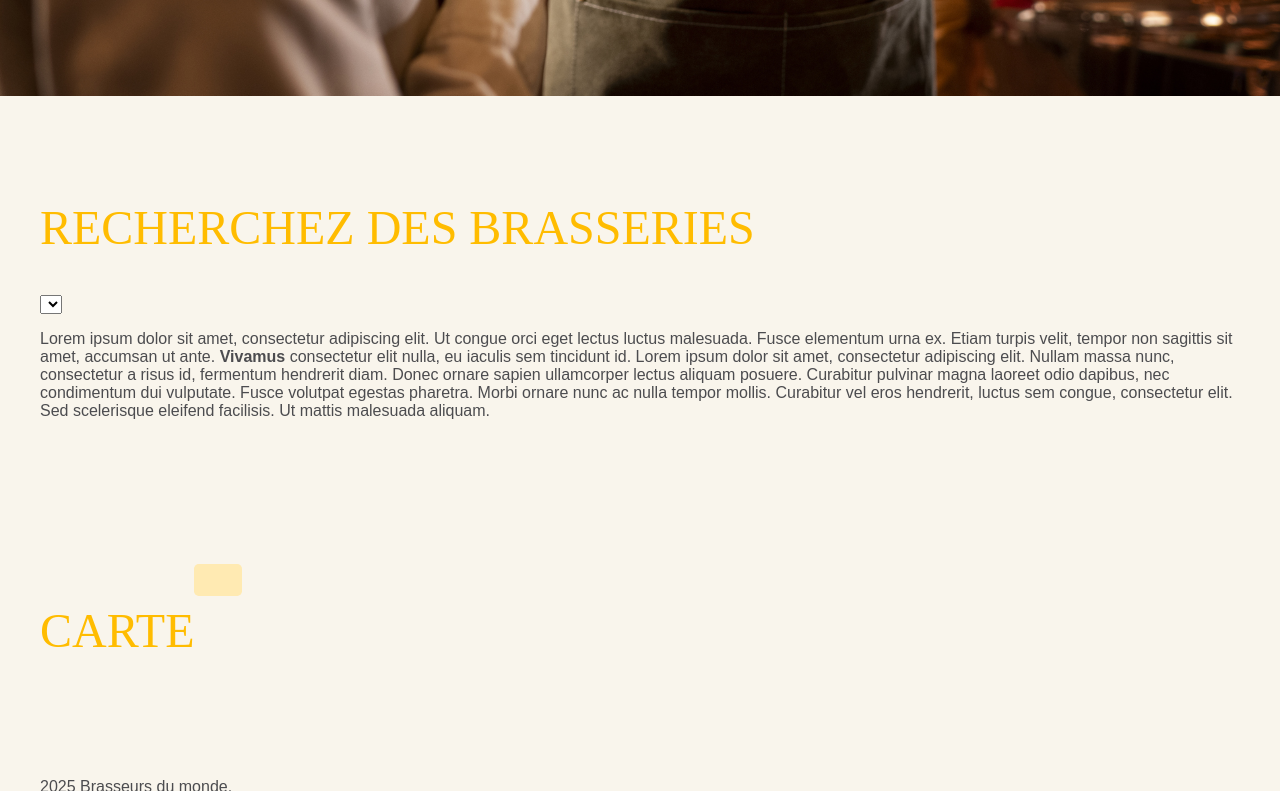
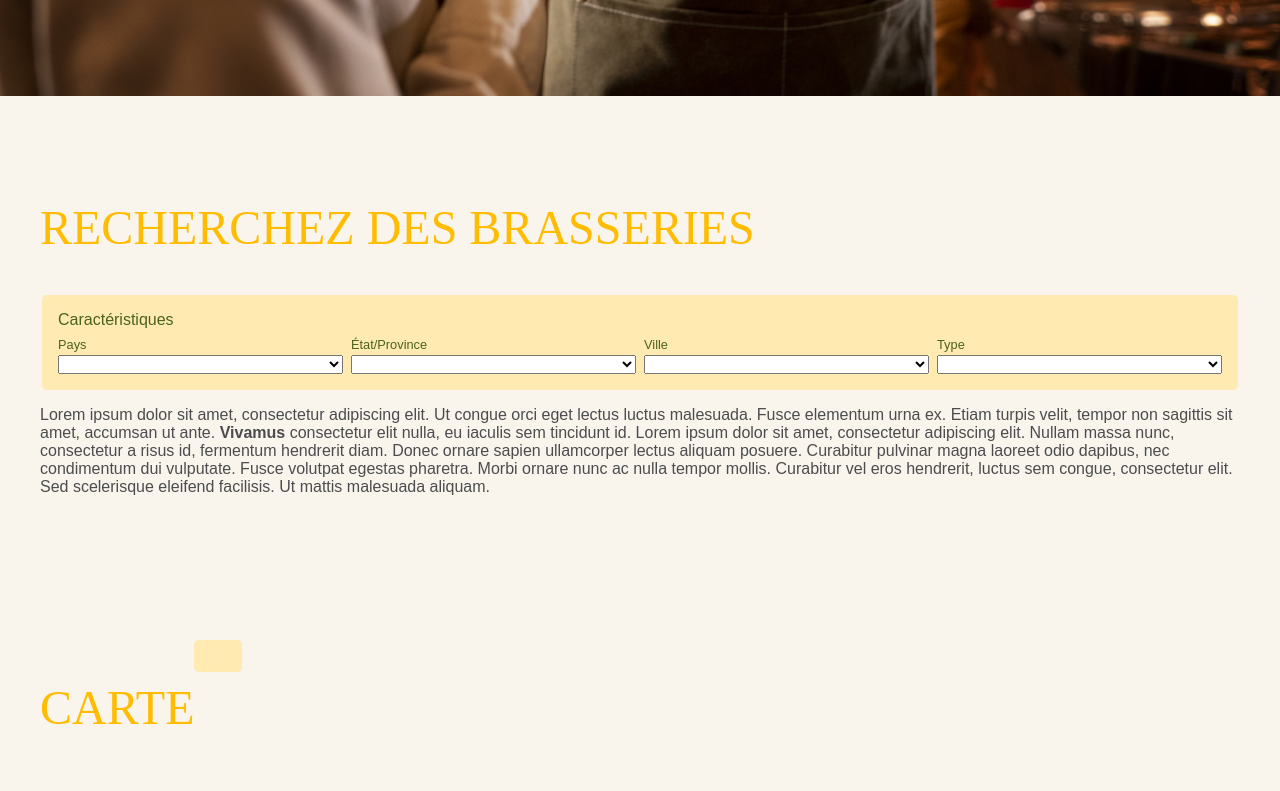
Before and after one commit to syl-cha/hopspot, a plain HTML site: page index.html in a window 1280 px wide. Shown: the part 704-1495 px from the top of the page. Drawn offline with Linux system fonts and the light colour scheme; no server answers; a web font is replaced by a local one.

Commit message:
feat: search area tuning

```diff
--- a/assets/css/global.css
+++ b/assets/css/global.css
@@ -223,11 +223,13 @@ header > nav > ul > li {
     margin-right: auto;
     display: flex;
     flex-direction: row;
+    flex-wrap: wrap;
     align-items: center;
     justify-content: space-between;
 }
 
 .hero-container h1 {
+    flex: 1 1 50%;
     color: var(--secondary-color);
     font-size: 9rem;
     text-shadow: 2px 2px 4px rgba(255, 255, 255, 0.7);
@@ -235,3 +237,53 @@ header > nav > ul > li {
     /*0 0 10px rgba(255, 255, 255, 0.8),
         0 0 20px rgba(255, 255, 255, 0.6);*/
 }
+
+/* Formulaire de recherche
+**************************************************/
+
+.search-content {
+    width: 100%;
+}
+
+.search-content > form {
+    width: 100%;
+}
+
+.search-content > form > fieldset {
+    display: flex;
+    flex-direction: column;
+    padding: 1rem;
+    background-color: var(--secondary-color-lightest);
+    border: 0;
+    border-radius: 0.3rem;
+}
+
+.search-content > form > fieldset > legend {
+    width: 100%;
+    float: left;
+    font-size: 0.8;
+    font-weight: 300;
+    margin-bottom: 0.5rem;
+    padding: 0;
+    color: var(--primary-color);
+}
+
+.selector-container {
+    width: 100%;
+    display: flex;
+    flex-wrap: wrap;
+    gap: 0.5rem;
+}
+
+.selector {
+    display: flex;
+    flex-direction: column;
+    flex: 1 1 10rem;
+}
+
+.selector > label {
+    font-size: 0.8rem;
+    font-weight: 200;
+    color: var(--primary-color);
+    margin-bottom: 0.2rem;
+}
--- a/index.html
+++ b/index.html
@@ -51,14 +51,32 @@
             <section class="search-container">
                 <div class="row">
                     <div class="search-content">
-                        <h2 class="search-title">Recherchez des brasseries</h2>
-                        <div class="search-form">
-                            <div class="row filterMenu">
-                                <div class="stateSelector">
-                                    <select id="states"></select>
+                        <h2>Recherchez des brasseries</h2>
+                        <form>
+                            <fieldset>
+                                <legend>Caractéristiques</legend>
+                                <div class="selector-container">
+                                    <div class="selector">
+                                        <label for="countries">Pays</label>
+                                        <select id="countries"></select>
+                                    </div>
+                                    <div class="selector">
+                                        <label for="states"
+                                            >État/Province</label
+                                        >
+                                        <select id="states"></select>
+                                    </div>
+                                    <div class="selector">
+                                        <label for="town">Ville</label>
+                                        <select id="town"></select>
+                                    </div>
+                                    <div class="selector">
+                                        <label for="type">Type</label>
+                                        <select id="type"></select>
+                                    </div>
                                 </div>
-                            </div>
-                        </div>
+                            </fieldset>
+                        </form>
                     </div>
                 </div>
                 <div class="row">
```
